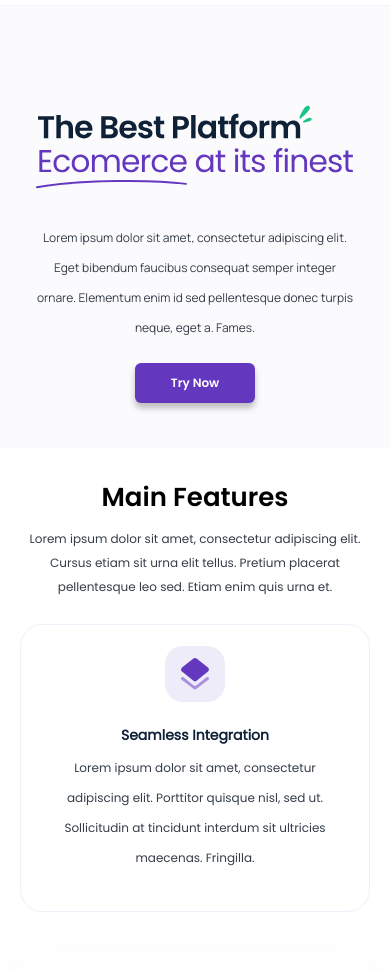
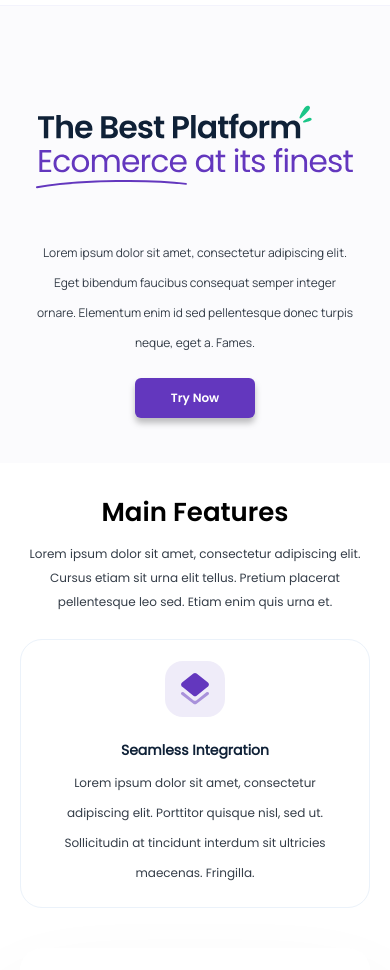
Before and after one commit to Mona95/React-LandingPage, a React app: page / in a window 390 px wide. Shown: the part 71-1041 px from the top of the page. Built offline with nearby package versions, Linux system fonts and the light colour scheme.

Commit message:
continue fixes on layout for desktop and mobile

```diff
--- a/src/components/UI/AdSection/index.scss
+++ b/src/components/UI/AdSection/index.scss
@@ -1,6 +1,5 @@
 .adsection-wrapper{
     padding: 10px;
-    margin-top: 70px;
 }
 
 @media screen and (max-width: 478px) {
--- a/src/components/UI/AdSectionContent/index.scss
+++ b/src/components/UI/AdSectionContent/index.scss
@@ -40,6 +40,7 @@
 
    .text-wrapper{
        font-size: 12px;
+       margin-top: 0px;
    }
 
    .button-wrapper{
--- a/src/components/UI/FeatureCard/index.scss
+++ b/src/components/UI/FeatureCard/index.scss
@@ -1,6 +1,7 @@
 .feature-card{
-    height: 244px;
+    height: 225px;
     padding: 5px;
+    display: grid;
 }
 
 .feature-card-icon{
--- a/src/components/UI/FeaturesSection/index.scss
+++ b/src/components/UI/FeaturesSection/index.scss
@@ -1,7 +1,7 @@
 .featuresection-wrapper{
     width: 100%;
     text-align: center;
-    margin-top: 0px;
+    margin-top: 70px;
     display: flex;
     justify-content: center;
     flex-direction: column;
```
